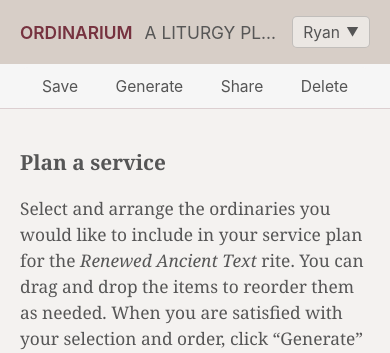
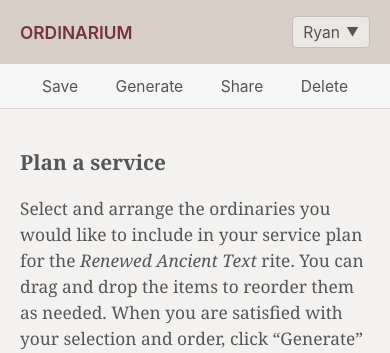
Before and after one commit to rwillers/ordinarium, a Flask app: page /service/1 in a window 390 px wide. Shown: the top 353 px of the page. Run offline with Flask 3, Linux system fonts and the light colour scheme; the visitor is signed in with stand-in values (Sample User, id 1); data comes from the database, SQL or seed files in the repository; data that the repository does not hold is empty; parts of the project's set-up code (start-up, migrations or seed data) failed here and were passed over.

Commit message:
Add responsive header styles with container queries for improved layout

```diff
--- a/ordinarium/static/styles/style.css
+++ b/ordinarium/static/styles/style.css
@@ -191,6 +191,22 @@ header {
 	}
 	.user-dropdown a:hover {
 		color: var(--body-color);
+	}
+}
+
+@supports (container-type: inline-size) {
+	header div.inner {
+		container-type: inline-size;
+	}
+	header h2 {
+		display: none;
+	}
+	@container (min-width: 560px) {
+		header h2 {
+			display: inline;
+			overflow: visible;
+			text-overflow: clip;
+		}
 	}
 }
 
```
